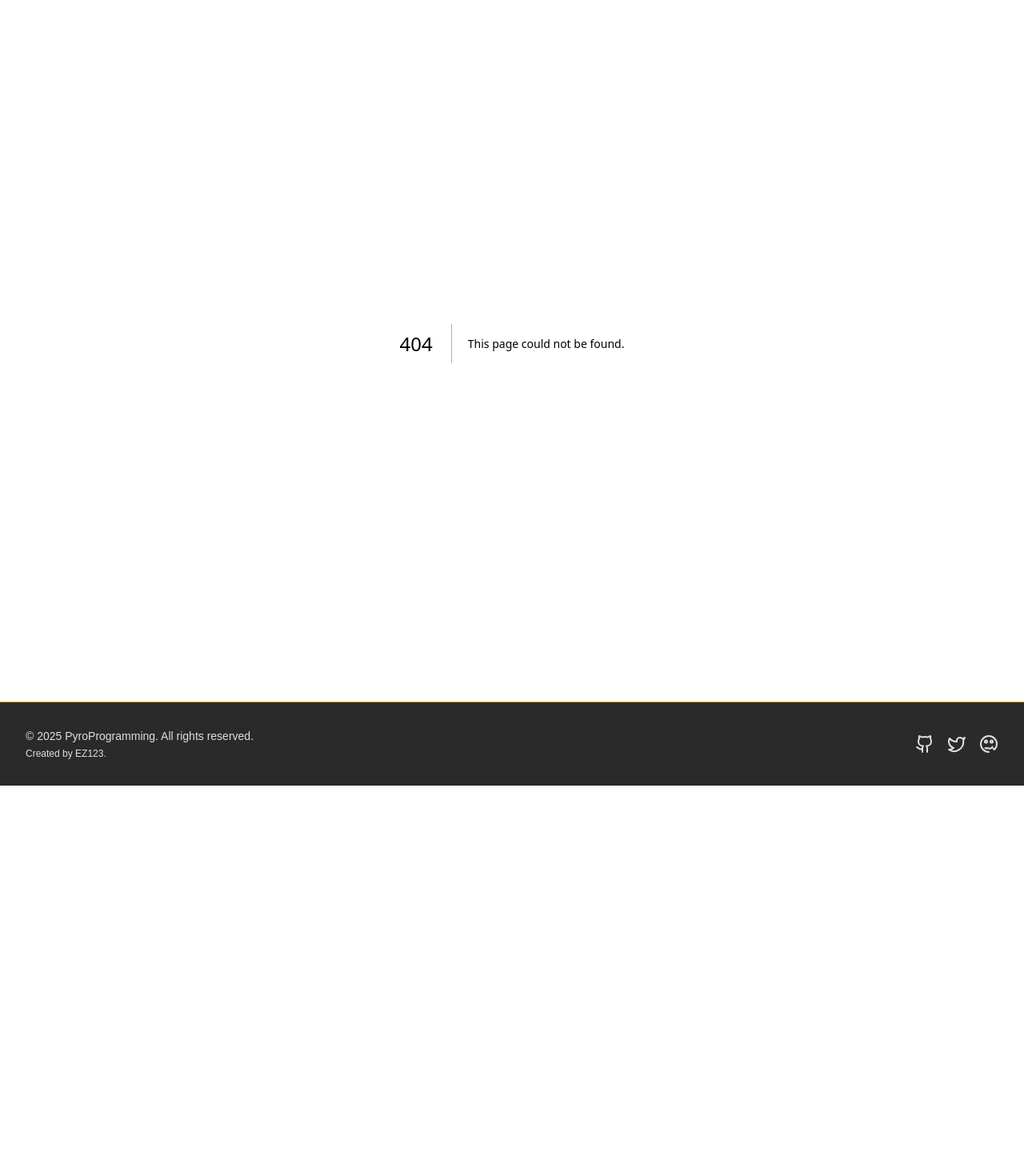
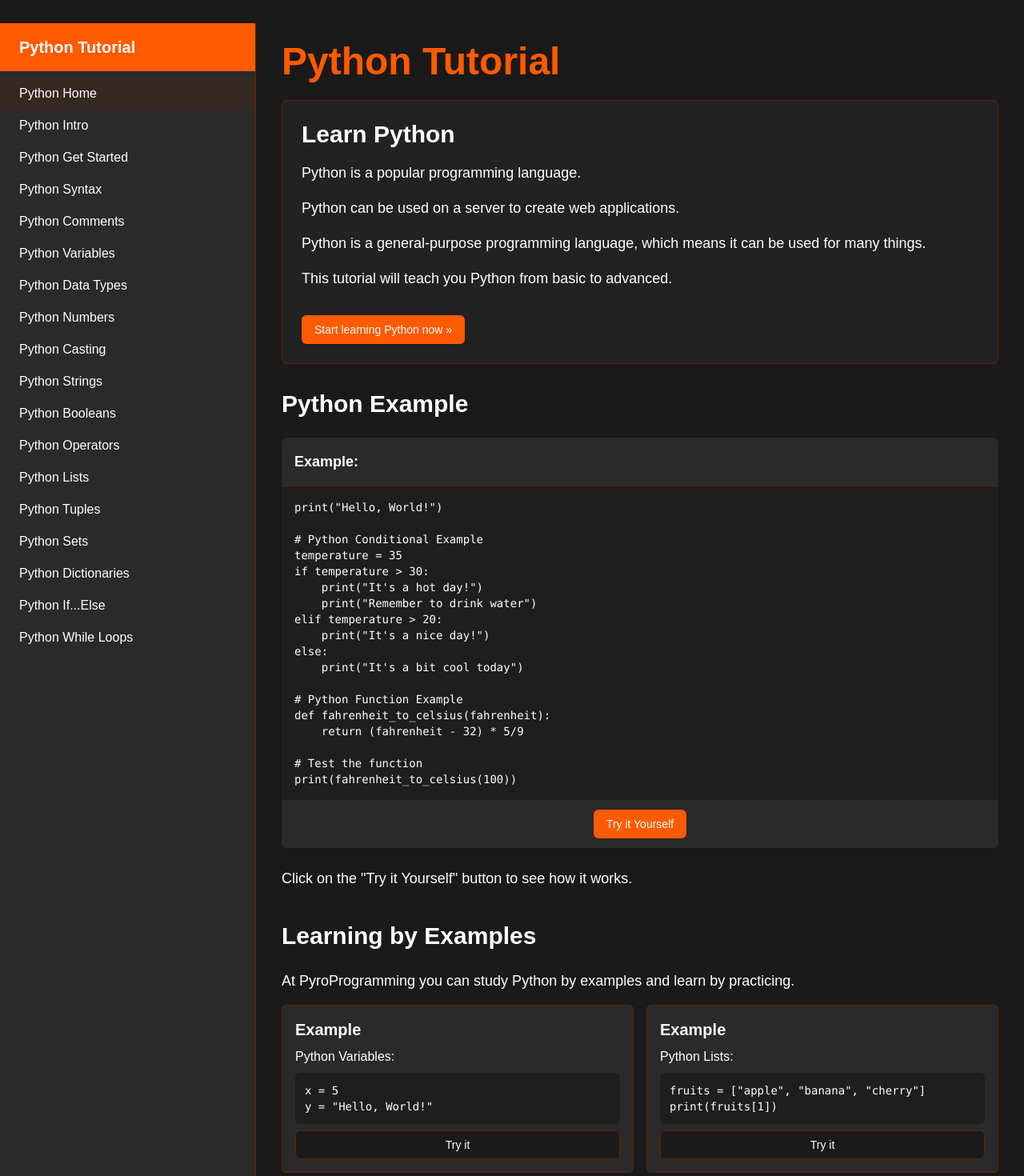
Before and after one commit to 321EZ123/PyroProgramming, a Next.js app: page /tutorials/python in a window 1280 px wide. Before the commit this address had no page. Shown: the part 100-1570 px from the top of the page at 80% size. Before the commit the page ends 1082 px from the top, so only its background shows below. Built offline with nearby package versions, Linux system fonts and the light colour scheme.

Commit message:
Create page.tsx

```diff
--- /dev/null
+++ b/src/app/tutorials/python/page.tsx
@@ -0,0 +1,239 @@
+"use client";
+
+import { Button } from "@/components/ui/button";
+import Link from "next/link";
+
+export default function PythonTutorialHome() {
+  return (
+    <div className="max-w-4xl mx-auto">
+      <h1 className="text-5xl font-bold mb-6 text-primary">Python Tutorial</h1>
+
+      <div className="bg-card/50 border border-fire-darker p-6 rounded-md mb-8">
+        <h2 className="text-3xl font-bold mb-4">Learn Python</h2>
+        <p className="text-lg mb-4">
+          Python is a popular programming language.
+        </p>
+        <p className="text-lg mb-4">
+          Python can be used on a server to create web applications.
+        </p>
+        <p className="text-lg mb-4">
+          Python is a general-purpose programming language, which means it can be used for many things.
+        </p>
+        <p className="text-lg mb-4">
+          This tutorial will teach you Python from basic to advanced.
+        </p>
+        <Button className="bg-primary hover:bg-primary/90 text-white mt-4">
+          <Link href="/tutorials/python/intro">Start learning Python now »</Link>
+        </Button>
+      </div>
+
+      <div className="mb-10">
+        <h2 className="text-3xl font-bold mb-6">Python Example</h2>
+
+        <div className="bg-[#1E1E1E] rounded-md overflow-hidden shadow-lg mb-6">
+          <div className="bg-card p-4 border-b border-fire-darker">
+            <h3 className="text-lg font-semibold">Example:</h3>
+          </div>
+          <div className="p-4 text-white font-mono text-sm">
+            <pre className="language-python">
+              <code>{`print("Hello, World!")
+
+# Python Conditional Example
+temperature = 35
+if temperature > 30:
+    print("It's a hot day!")
+    print("Remember to drink water")
+elif temperature > 20:
+    print("It's a nice day!")
+else:
+    print("It's a bit cool today")
+
+# Python Function Example
+def fahrenheit_to_celsius(fahrenheit):
+    return (fahrenheit - 32) * 5/9
+
+# Test the function
+print(fahrenheit_to_celsius(100))`}</code>
+            </pre>
+          </div>
+          <div className="bg-card p-3 flex justify-center">
+            <Button variant="default" className="bg-primary hover:bg-primary/90 text-white">
+              Try it Yourself
+            </Button>
+          </div>
+        </div>
+
+        <p className="text-lg">
+          Click on the "Try it Yourself" button to see how it works.
+        </p>
+      </div>
+
+      <div className="mb-10">
+        <h2 className="text-3xl font-bold mb-6">Learning by Examples</h2>
+        <p className="text-lg mb-4">
+          At PyroProgramming you can study Python by examples and learn by practicing.
+        </p>
+
+        <div className="grid grid-cols-1 md:grid-cols-2 gap-4 mb-6">
+          <div className="bg-card border border-fire-darker rounded-md p-4">
+            <h3 className="text-xl font-bold mb-2">Example</h3>
+            <p className="mb-2">Python Variables:</p>
+            <div className="bg-[#1E1E1E] p-3 rounded-md text-white font-mono text-sm mb-2">
+              <code>x = 5<br/>y = "Hello, World!"</code>
+            </div>
+            <Button variant="outline" className="border-fire-darker hover:bg-fire-darker/10 w-full">
+              Try it
+            </Button>
+          </div>
+          <div className="bg-card border border-fire-darker rounded-md p-4">
+            <h3 className="text-xl font-bold mb-2">Example</h3>
+            <p className="mb-2">Python Lists:</p>
+            <div className="bg-[#1E1E1E] p-3 rounded-md text-white font-mono text-sm mb-2">
+              <code>fruits = ["apple", "banana", "cherry"]<br/>print(fruits[1])</code>
+            </div>
+            <Button variant="outline" className="border-fire-darker hover:bg-fire-darker/10 w-full">
+              Try it
+            </Button>
+          </div>
+        </div>
+      </div>
+
+      <div className="mb-10">
+        <h2 className="text-3xl font-bold mb-6">Why Python?</h2>
+        <p className="text-lg mb-4">
+          Python works on different platforms (Windows, Mac, Linux, Raspberry Pi, etc).
+        </p>
+        <p className="text-lg mb-4">
+          Python has a simple syntax similar to the English language.
+        </p>
+        <p className="text-lg mb-4">
+          Python has syntax that allows developers to write programs with fewer lines than some other programming languages.
+        </p>
+        <p className="text-lg mb-4">
+          Python runs on an interpreter system, meaning that code can be executed as soon as it is written. This means that prototyping can be very quick.
+        </p>
+        <p className="text-lg mb-4">
+          Python can be treated in a procedural way, an object-oriented way or a functional way.
+        </p>
+      </div>
+
+      <div className="mb-10">
+        <h2 className="text-3xl font-bold mb-6">Python Syntax compared to other programming languages</h2>
+        <p className="text-lg mb-4">
+          Python was designed for readability, and has some similarities to the English language with influence from mathematics.
+        </p>
+        <p className="text-lg mb-4">
+          Python uses new lines to complete a command, as opposed to other programming languages which often use semicolons or parentheses.
+        </p>
+        <p className="text-lg mb-4">
+          Python relies on indentation, using whitespace, to define scope; such as the scope of loops, functions and classes. Other programming languages often use curly-brackets for this purpose.
+        </p>
+
+        <div className="bg-[#1E1E1E] rounded-md overflow-hidden shadow-lg mb-6">
+          <div className="bg-card p-4 border-b border-fire-darker">
+            <h3 className="text-lg font-semibold">Example:</h3>
+          </div>
+          <div className="p-4 text-white font-mono text-sm">
+            <pre className="language-python">
+              <code>{`# Python program to print Fibonacci series
+def fibonacci(n):
+    # Initialize the first two Fibonacci numbers
+    a, b = 0, 1
+
+    # Check if the number of terms is valid
+    if n <= 0:
+        print("Please enter a positive integer")
+    elif n == 1:
+        print(a)
+    else:
+        print("Fibonacci sequence:")
+        for i in range(n):
+            print(a, end=" ")
+            a, b = b, a + b
+
+# Call the function
+fibonacci(10)`}</code>
+            </pre>
+          </div>
+          <div className="bg-card p-3 flex justify-center">
+            <Button variant="default" className="bg-primary hover:bg-primary/90 text-white">
+              Try it Yourself
+            </Button>
+          </div>
+        </div>
+      </div>
+
+      <div className="mb-10">
+        <h2 className="text-3xl font-bold mb-6">Python Examples</h2>
+        <p className="text-lg mb-4">
+          Learn by examples! At PyroProgramming you will find more than 300 Python examples.
+        </p>
+
+        <Button variant="outline" className="border-fire-darker hover:bg-fire-darker/10">
+          <Link href="/tutorials/python/examples">Go to Python Examples</Link>
+        </Button>
+      </div>
+
+      <div className="mb-10">
+        <h2 className="text-3xl font-bold mb-6">Python Exercises</h2>
+        <p className="text-lg mb-4">
+          Test yourself with exercises.
+        </p>
+
+        <div className="bg-card border border-fire-darker rounded-md p-6 mb-6">
+          <h3 className="text-xl font-bold mb-4">Exercise:</h3>
+          <p className="mb-4">Insert the missing part of the code below to output "Hello World".</p>
+
+          <div className="bg-[#1E1E1E] p-4 text-white font-mono text-sm rounded mb-4">
+            <pre className="language-python">
+              <code>{`___("Hello World")`}</code>
+            </pre>
+          </div>
+
+          <Button className="bg-primary hover:bg-primary/90 text-white">
+            Submit Answer »
+          </Button>
+        </div>
+
+        <Button variant="outline" className="border-fire-darker hover:bg-fire-darker/10">
+          <Link href="/tutorials/python/exercises">Start Python Exercises</Link>
+        </Button>
+      </div>
+
+      <div className="mb-10">
+        <h2 className="text-3xl font-bold mb-6">Python Quiz</h2>
+        <p className="text-lg mb-4">
+          Test your Python skills with our Python Quiz!
+        </p>
+        <Button className="bg-primary hover:bg-primary/90 text-white">
+          <Link href="/tutorials/python/quiz">Start Python Quiz</Link>
+        </Button>
+      </div>
+
+      <div className="bg-card/50 border border-fire-darker p-6 rounded-md mb-8">
+        <h2 className="text-3xl font-bold mb-4">Kickstart your career</h2>
+        <p className="text-lg mb-4">
+          Get certified by completing the Python course
+        </p>
+        <Button className="bg-primary hover:bg-primary/90 text-white mt-2">
+          Learn More
+        </Button>
+      </div>
+
+      <div className="mb-10">
+        <h2 className="text-3xl font-bold mb-6">Video: Python Crash Course</h2>
+        <div className="bg-[#1E1E1E] rounded-md overflow-hidden">
+          <div className="p-8 text-center text-white">
+            <div className="inline-block bg-primary text-white text-3xl font-bold p-4 mb-4">
+              Python Crash Course
+            </div>
+            <p className="text-xl mb-4">in just 40 minutes</p>
+            <Button className="bg-primary hover:bg-primary/90 text-white">
+              Watch Video
+            </Button>
+          </div>
+        </div>
+      </div>
+    </div>
+  );
+}
```
